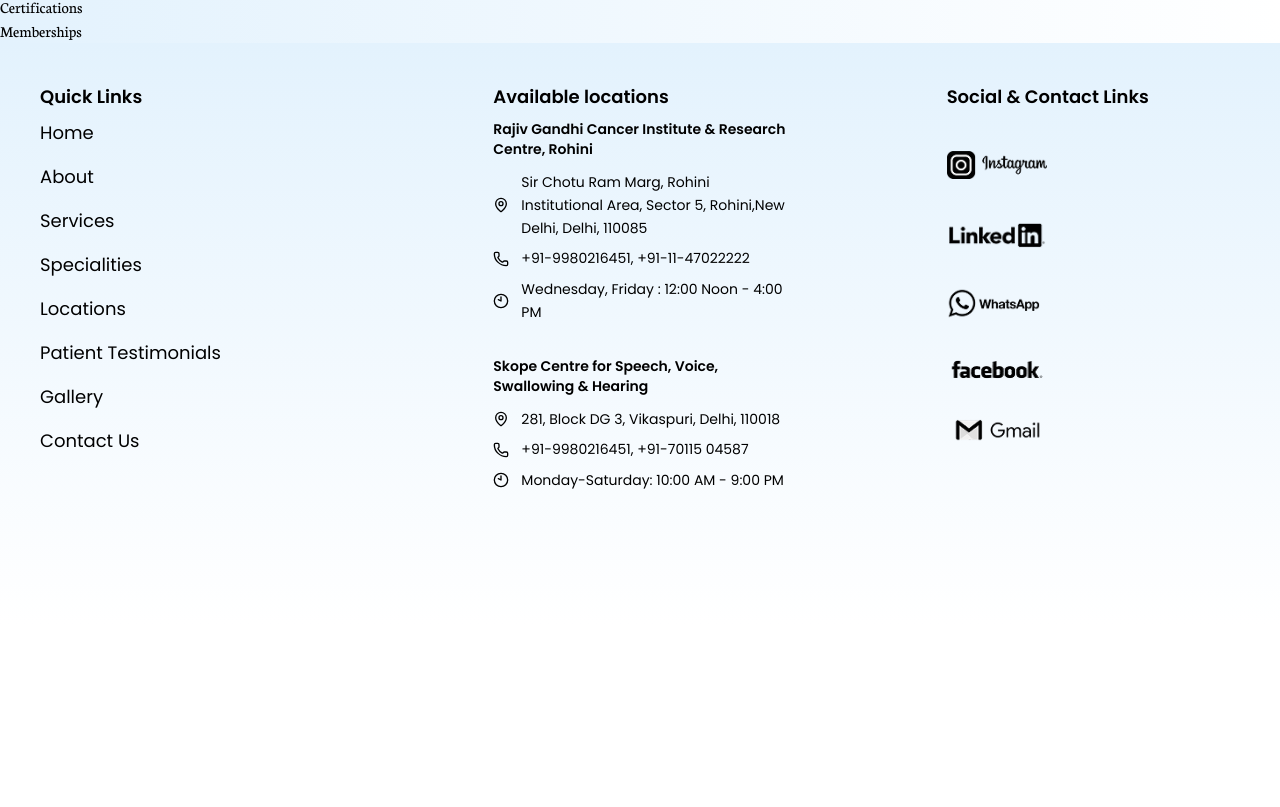
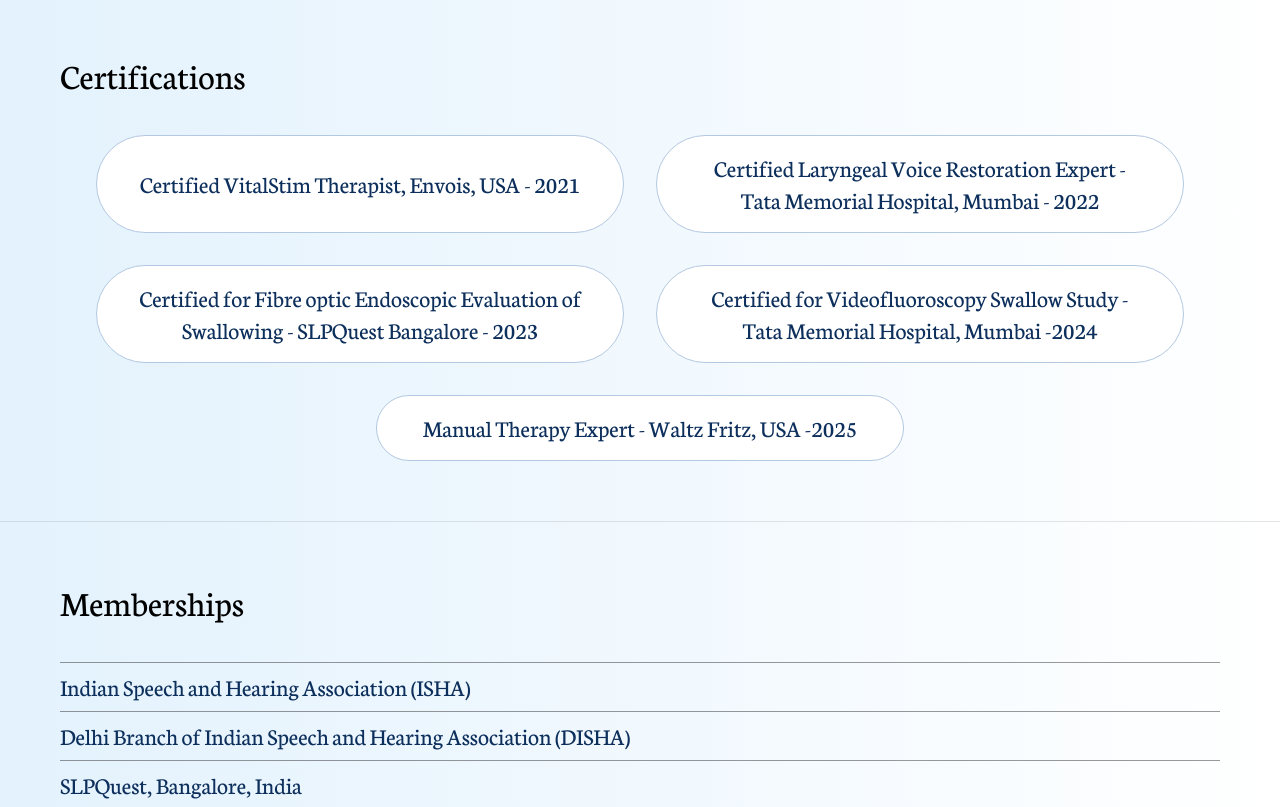
Before and after one commit to tanish0209/Akshit-Anand-s-Portfolio-Website, a Next.js app: page /about in a window 1280 px wide. Shown: the part 3093-3900 px from the top of the page. Before the commit the page ends 3717 px from the top, so only its background shows below. Built offline with nearby package versions, Linux system fonts and the light colour scheme.

Commit message:
Completed About Page sections-certifications,memberships

```diff
--- a/components/About/Certifications.jsx
+++ b/components/About/Certifications.jsx
@@ -1,7 +1,30 @@
 import React from "react";
+const certifications = [
+  "Certified VitalStim Therapist, Envois, USA - 2021",
+  "Certified Laryngeal Voice Restoration Expert - Tata Memorial Hospital, Mumbai - 2022 ",
+  " Certified for Fibre optic Endoscopic Evaluation of Swallowing - SLPQuest Bangalore - 2023",
+  " Certified for Videofluoroscopy Swallow Study - Tata Memorial Hospital, Mumbai -2024",
+  "Manual Therapy Expert - Waltz Fritz, USA -2025",
+];
+function Certifications() {
+  return (
+    <div className="p-15 border-b border-b-black/10">
+      <h2 className="text-4xl mb-10">Certifications</h2>
 
-function Certifications() {
-  return <div>Certifications</div>;
+      <div className="grid grid-cols-2 gap-8 max-w-6xl place-self-center">
+        {certifications.map((item, index) => (
+          <div
+            key={item}
+            className={`bg-white border border-[#B3C8E1] highlight-text text-2xl hover:scale-105 duration-300 px-10 py-4 rounded-full w-full max-w-132 place-content-center text-center mx-auto
+        ${index === certifications.length - 1 ? "col-span-2" : ""}
+      `}
+          >
+            {item}
+          </div>
+        ))}
+      </div>
+    </div>
+  );
 }
 
 export default Certifications;
--- a/components/About/Memberships.jsx
+++ b/components/About/Memberships.jsx
@@ -1,7 +1,30 @@
 import React from "react";
-
+const memberships = [
+  "Indian Speech and Hearing Association (ISHA)",
+  "Delhi Branch of Indian Speech and Hearing Association (DISHA)",
+  "SLPQuest, Bangalore, India",
+  "Rehabilitation Council Of India (RCI) - A78605",
+];
 function Memberships() {
-  return <div>Memberships</div>;
+  return (
+    <div className="p-15 border-b border-b-black/10">
+      <h2 className="text-4xl mb-10">Memberships</h2>
+      <div>
+        {memberships.map((item, index) => (
+          <div
+            key={item}
+            className={`py-2  highlight-text text-2xl border-t border-t-black/40 ${
+              index == memberships.length - 1
+                ? " border-b border-b-black/40"
+                : ""
+            }`}
+          >
+            {item}
+          </div>
+        ))}
+      </div>
+    </div>
+  );
 }
 
 export default Memberships;
```
